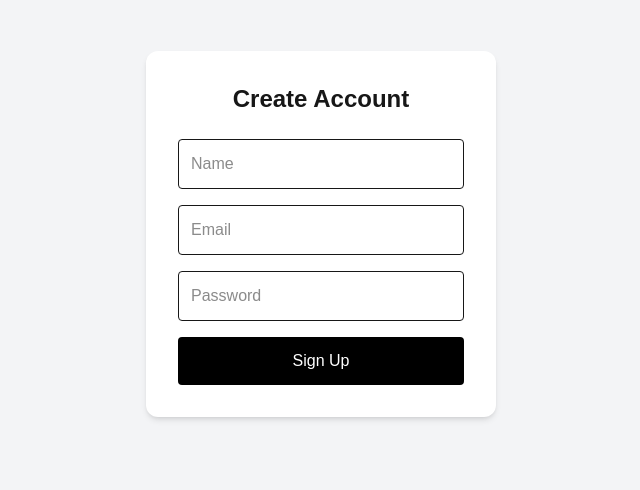
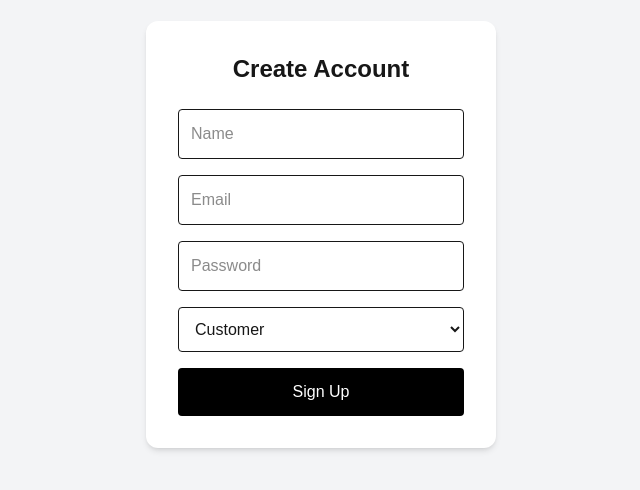
Before and after one commit to ap23062012-lab/quicksy, a Next.js app in the folder web/: page /signup in a window 1280 px wide. Shown: the part 166-656 px from the top of the page, without its empty margins (319-959 px from the left). Built offline with nearby package versions, Linux system fonts and the light colour scheme.

Commit message:
Added customer and seller roles

```diff
--- a/web/app/signup/page.tsx
+++ b/web/app/signup/page.tsx
@@ -6,6 +6,7 @@ export default function SignupPage() {
   const [name, setName] = useState("");
   const [email, setEmail] = useState("");
   const [password, setPassword] = useState("");
+  const [role, setRole] = useState("customer");
   const [message, setMessage] = useState("");
 
   const handleSignup = async (e: React.FormEvent) => {
@@ -25,6 +26,7 @@ export default function SignupPage() {
             name,
             email,
             password,
+            role,
           }),
         }
       );
@@ -75,6 +77,15 @@ export default function SignupPage() {
           onChange={(e) => setPassword(e.target.value)}
         />
 
+        <select
+          className="w-full border p-3 rounded mb-4"
+          value={role}
+          onChange={(e) => setRole(e.target.value)}
+        >
+          <option value="customer">Customer</option>
+          <option value="seller">Seller</option>
+        </select>
+
         <button
           type="submit"
           className="w-full bg-black text-white p-3 rounded"
```
